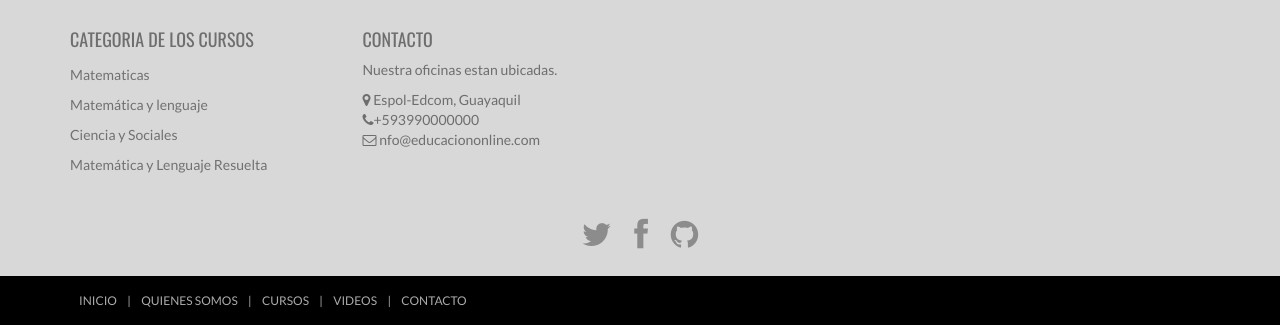
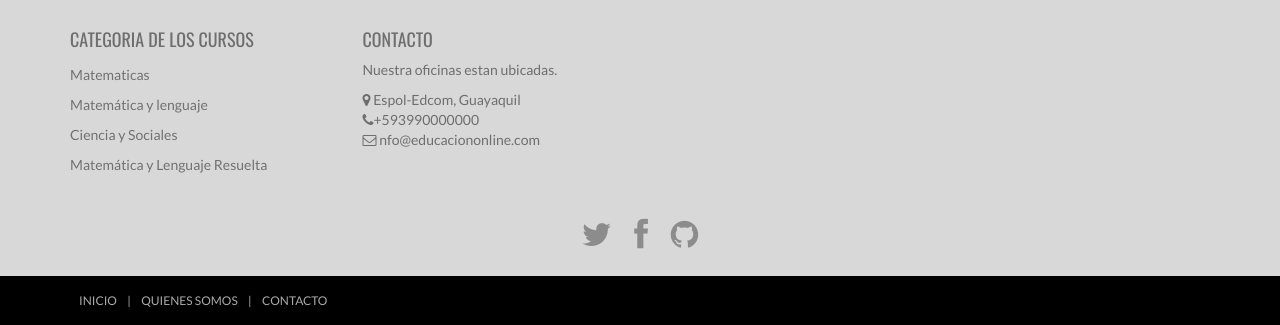
Before and after one commit to crianbra/ProyectoPhp-Grupo8, a PHP site: page / in a window 1280 px wide. Shown: the part 2073-2398 px from the top of the page. Run offline with PHP 8.4, Linux system fonts and the light colour scheme.

Commit message:
Editando Sitio Web

```diff
--- a/about.php
+++ b/about.php
@@ -241,7 +241,7 @@ session_start();
 								<a href="index.php">HOME</a> |
 								<a href="about.php">QUIÉNES SOMOS</a> |
 								<!--<a href="courses.php">CURSOS</a> |
-								<a href="videos.php">VIDEOS</a>--> |
+								<a href="videos.php">VIDEOS</a> | -->
 								<a href="contact.php">CONTACTO</a>
 							</p>
 						</div>
--- a/index.php
+++ b/index.php
@@ -262,8 +262,8 @@ session_start();
 							<p class="simplenav">
 								<a href="index.php">INICIO</a> |
 								<a href="about.php">QUIENES SOMOS</a> |
-								<a href="courses.php">CURSOS</a> |
-								<a href="videos.php">VIDEOS</a> |
+								<!--<a href="courses.php">CURSOS</a> |
+								<a href="videos.php">VIDEOS</a> | -->
 								<a href="contact.php">CONTACTO</a>
 							</p>
 						</div>
--- a/login.php
+++ b/login.php
@@ -152,8 +152,8 @@ session_start();
 							<p class="simplenav">
 								<a href="index.php">INICIO</a> |
 								<a href="about.php">QUIENES SOMOS</a> |
-								<a href="courses.php">CURSOS</a> |
-								<a href="videos.php">VIDEOS</a> |
+							<!--	<a href="courses.php">CURSOS</a> |
+								<a href="videos.php">VIDEOS</a> |-->
 								<a href="contact.php">CONTACTO</a>
 							</p>
 						</div>
```
